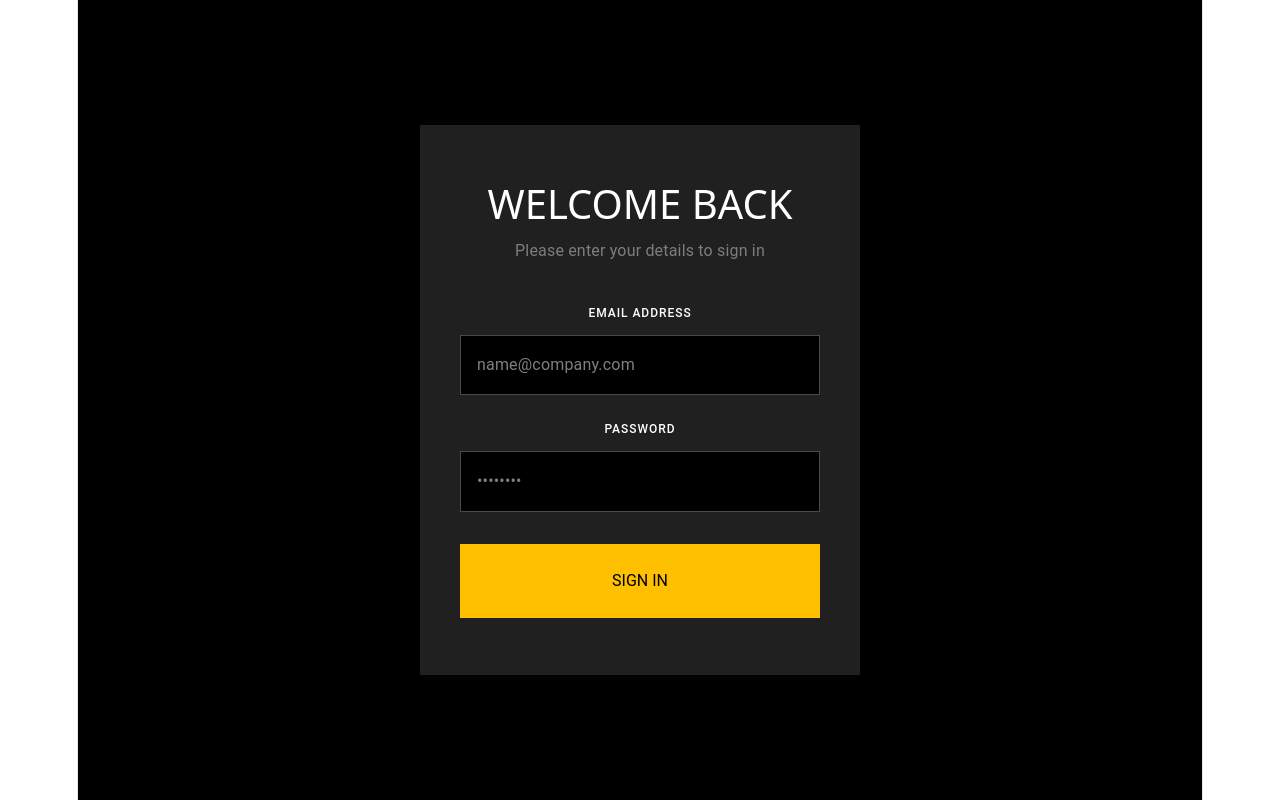
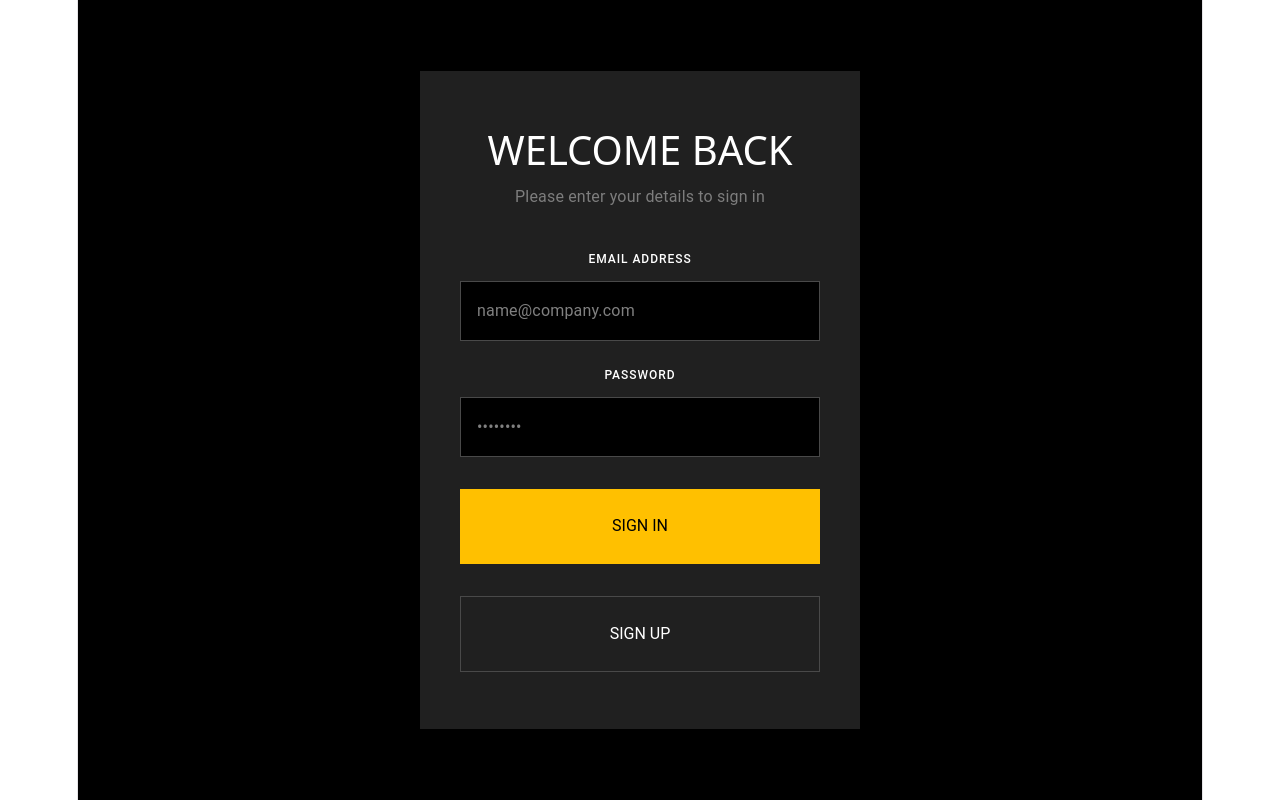
Before and after one commit to Ibrahim1572/python-CRUD-app, a React app in the folder frontend/: page /login in a window 1280 px wide. Built offline with nearby package versions, Linux system fonts and the light colour scheme; the HTML template or start-up script is replaced by a standard one.

Commit message:
added signup button

```diff
--- a/frontend/src/pages/login/page.tsx
+++ b/frontend/src/pages/login/page.tsx
@@ -178,8 +178,35 @@ export default function Login(){
                     >
                         Sign In
                     </button>
+                    <button
+                        type="submit"
+                        onClick={()=>{window.location.href = '/signUp'}}
+                        style={{
+                            marginTop: "8px",
+                            backgroundColor: "#202020",
+                            color: "#FFFFFF",
+                            border: "1px solid #494949",
+                            borderRadius: 0,
+                            padding: "24px",
+                            fontSize: "16px",
+                            fontWeight: 400,
+                            textTransform: "uppercase",
+                            letterSpacing: "normal",
+                            cursor: "pointer",
+                            transition: "background-color 0.15s ease",
+                        }}
+                        onMouseEnter={(e) => {
+                            (e.currentTarget as HTMLButtonElement).style.backgroundColor = "#1EAEDB"
+                        }}
+                        onMouseLeave={(e) => {
+                            (e.currentTarget as HTMLButtonElement).style.backgroundColor = "#202020"
+                        }}
+                    >
+                        Sign Up
+                    </button>
 
                 </form>
+
 
             </div>
         </div>
```
